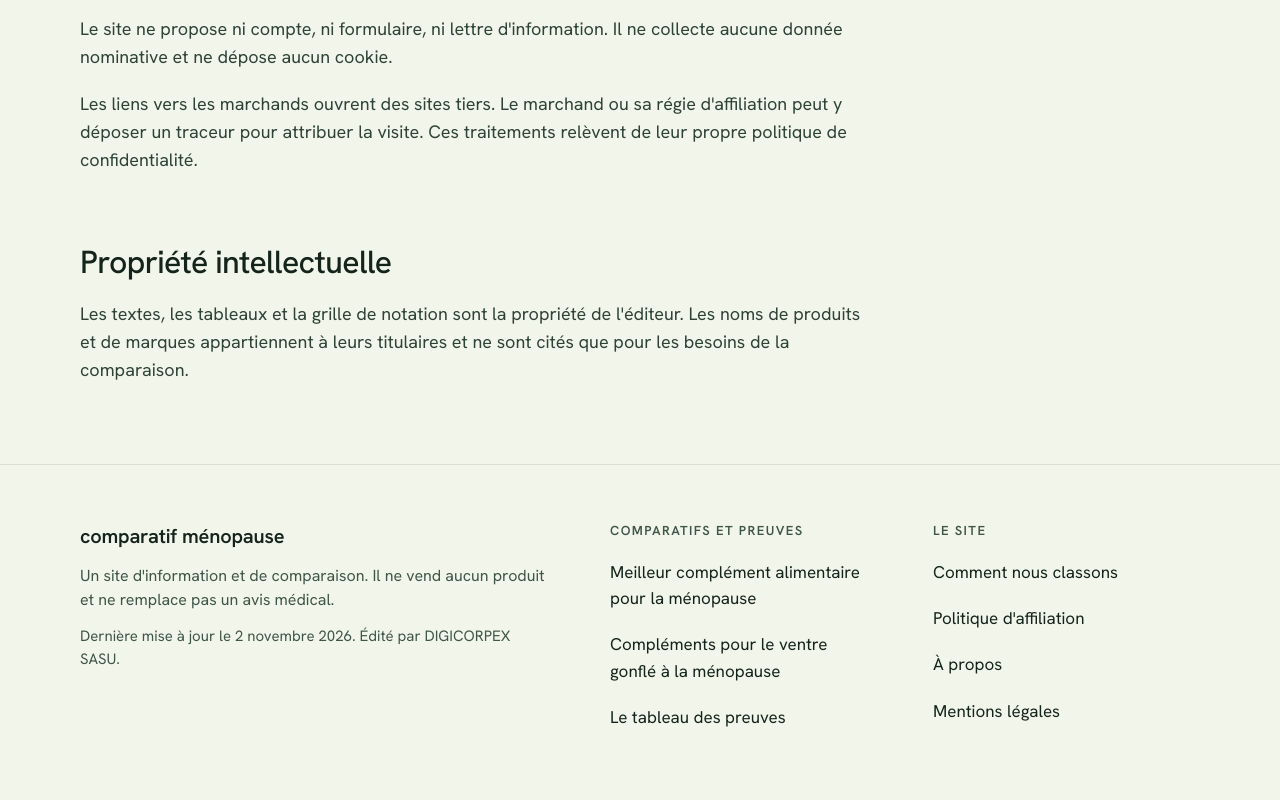
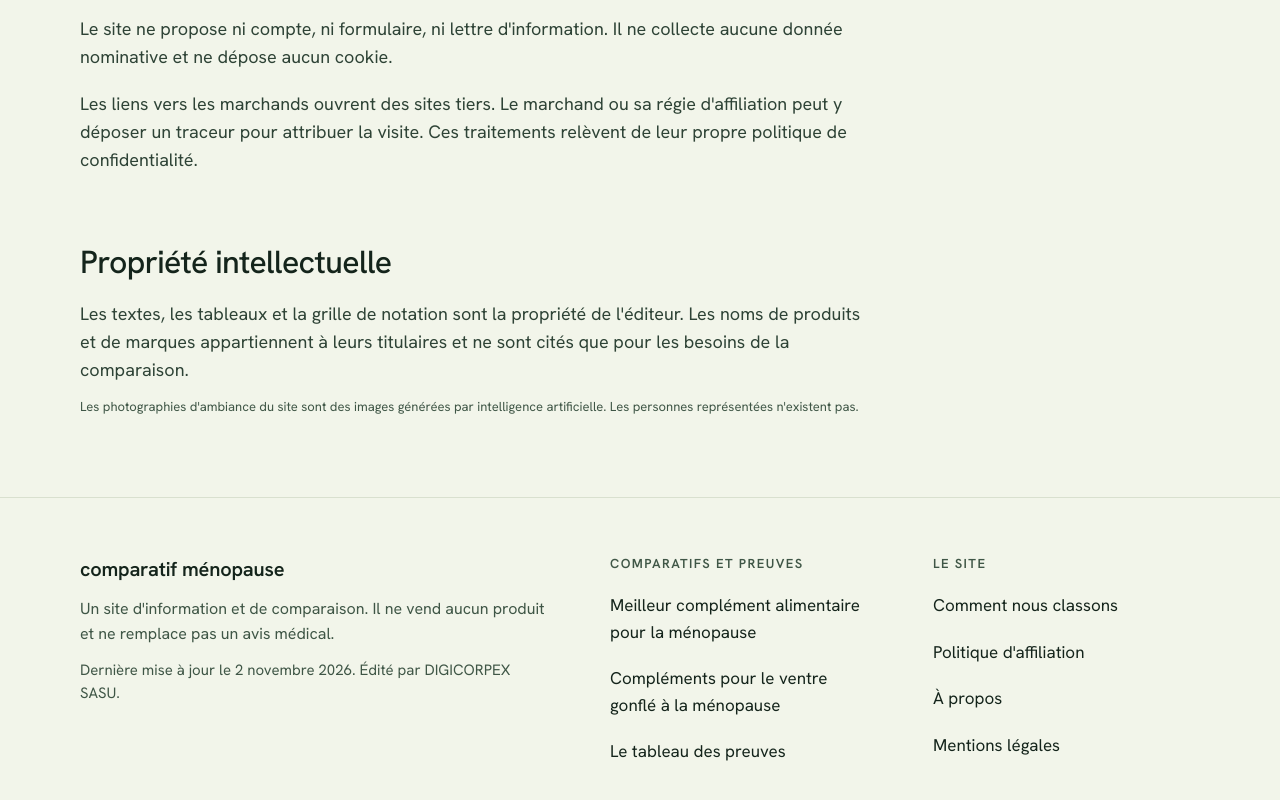
Before and after one commit to Dany-226/comparatif-menopause.fr, a Next.js app: page /mentions-legales in a window 1280 px wide. Shown: the part 1184-1984 px from the top of the page. Built offline with nearby package versions, Linux system fonts and the light colour scheme.

Commit message:
Mentions légales : photos générées par IA (règlement IA, art. 50) (#5)
Claude-Session: https://claude.ai/code/session_01PcSt3omRjJkruuEXchsrcA

Co-authored-by: Claude Opus 5.5 <noreply@anthropic.com>

```diff
--- a/app/mentions-legales/page.tsx
+++ b/app/mentions-legales/page.tsx
@@ -47,6 +47,10 @@ export default function Page() {
             Les textes, les tableaux et la grille de notation sont la propriété de l'éditeur. Les noms de produits et de
             marques appartiennent à leurs titulaires et ne sont cités que pour les besoins de la comparaison.
           </p>
+          <p className="!text-[13px] text-discret">
+            Les photographies d'ambiance du site sont des images générées par intelligence artificielle. Les personnes
+            représentées n'existent pas.
+          </p>
         </section>
       </div>
     </>
```
